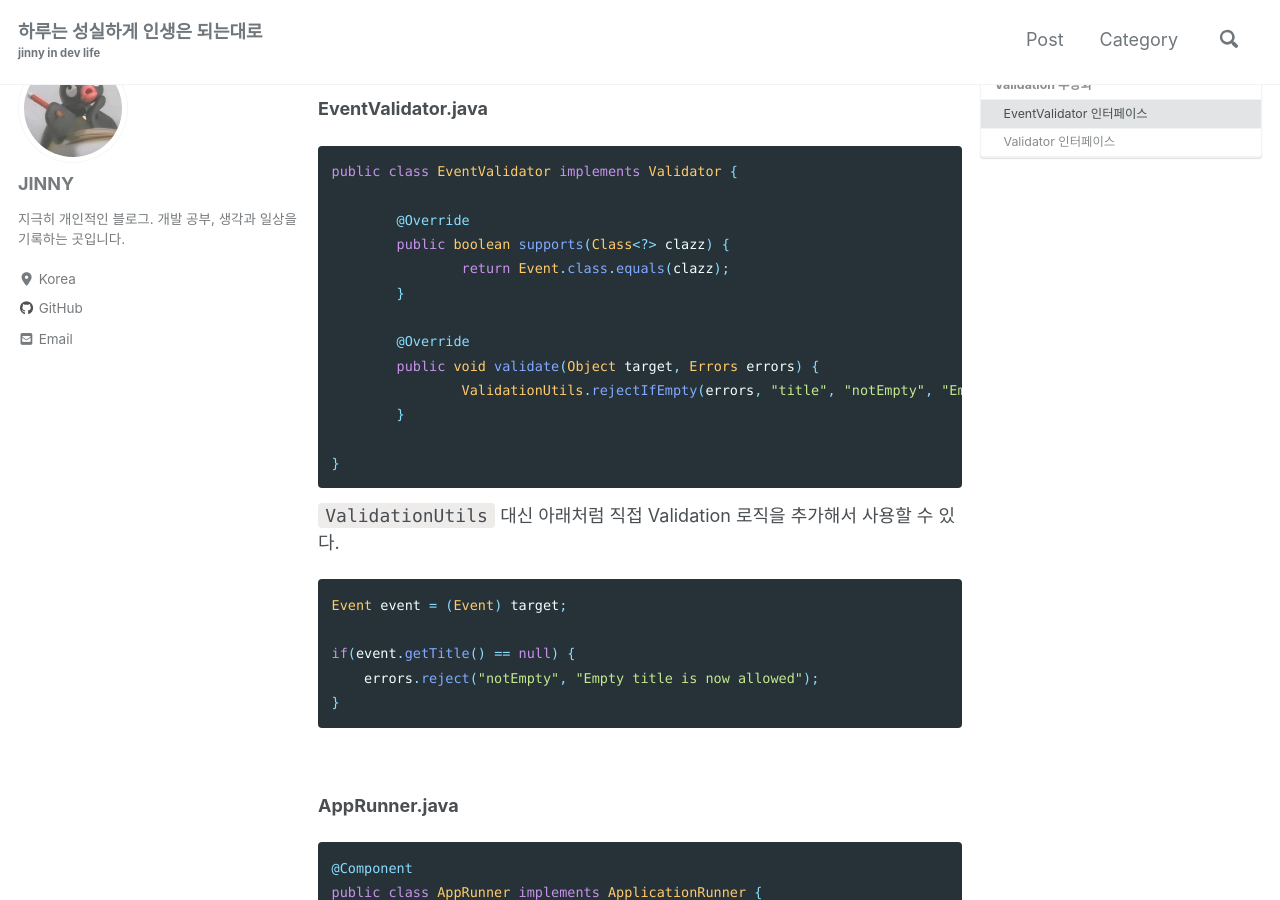
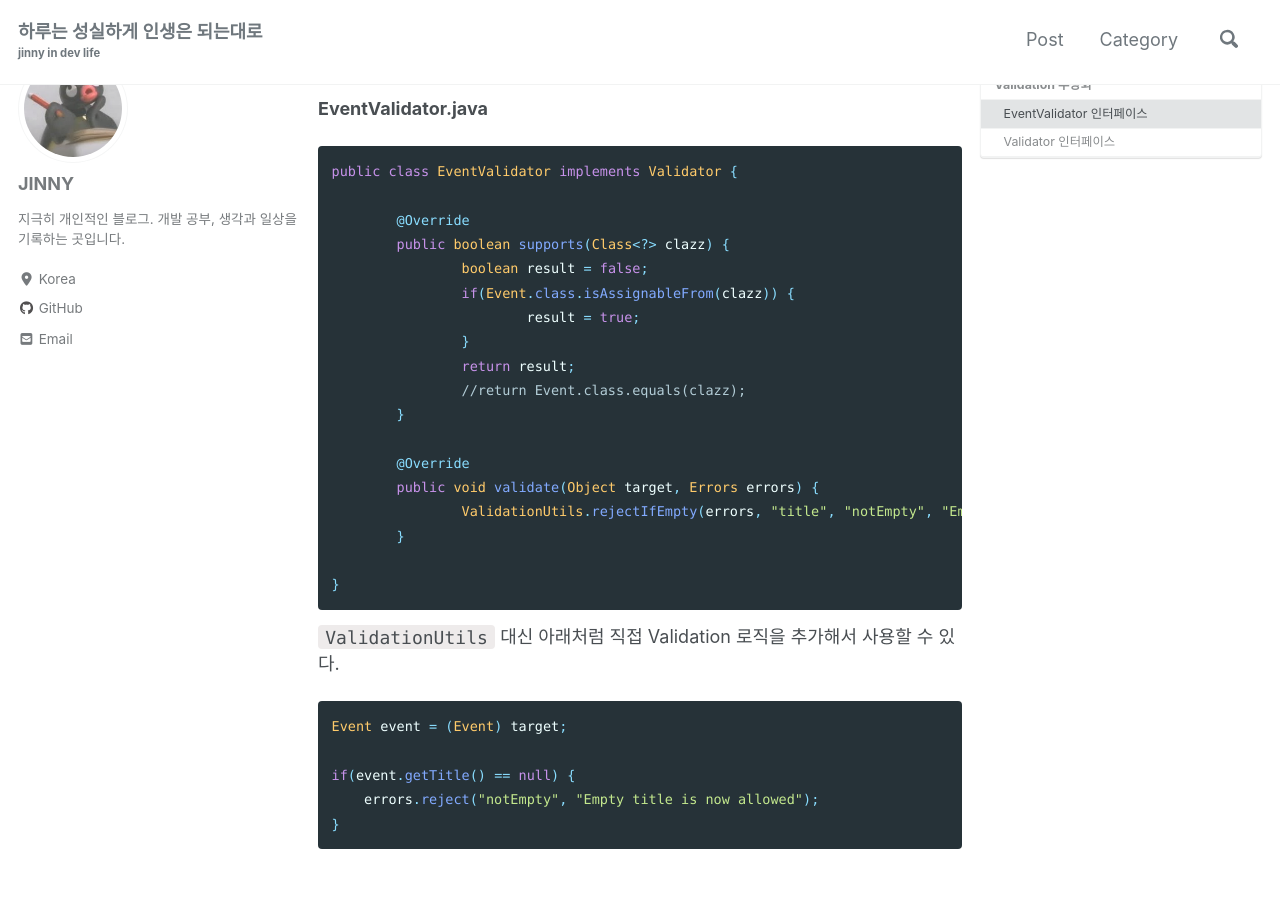
Before and after one commit to jinn-dev/jinn-dev.github.io, a Jekyll site: the page built from _posts/Spring/2020-05-02-spring-study-09-validation.md, in a window 1280 px wide and 900 px high, scrolled down 1284 px. Built offline with Jekyll 4.4.1, drawn with Linux system fonts in a browser that asks for light colours; cached includes are drawn as plain includes; nearby versions of some CDN libraries; comment, search, counter and statistics services are not loaded.

Commit message:
Update 2020-05-02-spring-study-09-validation.md

```diff
--- a/_posts/Spring/2020-05-02-spring-study-09-validation.md
+++ b/_posts/Spring/2020-05-02-spring-study-09-validation.md
@@ -61,7 +61,12 @@ public class EventValidator implements Validator {
 
 	@Override
 	public boolean supports(Class<?> clazz) {
-		return Event.class.equals(clazz);
+		boolean result = false;
+		if(Event.class.isAssignableFrom(clazz)) {
+			result = true;
+		}
+		return result;
+		//return Event.class.equals(clazz);
 	}
 
 	@Override
```
